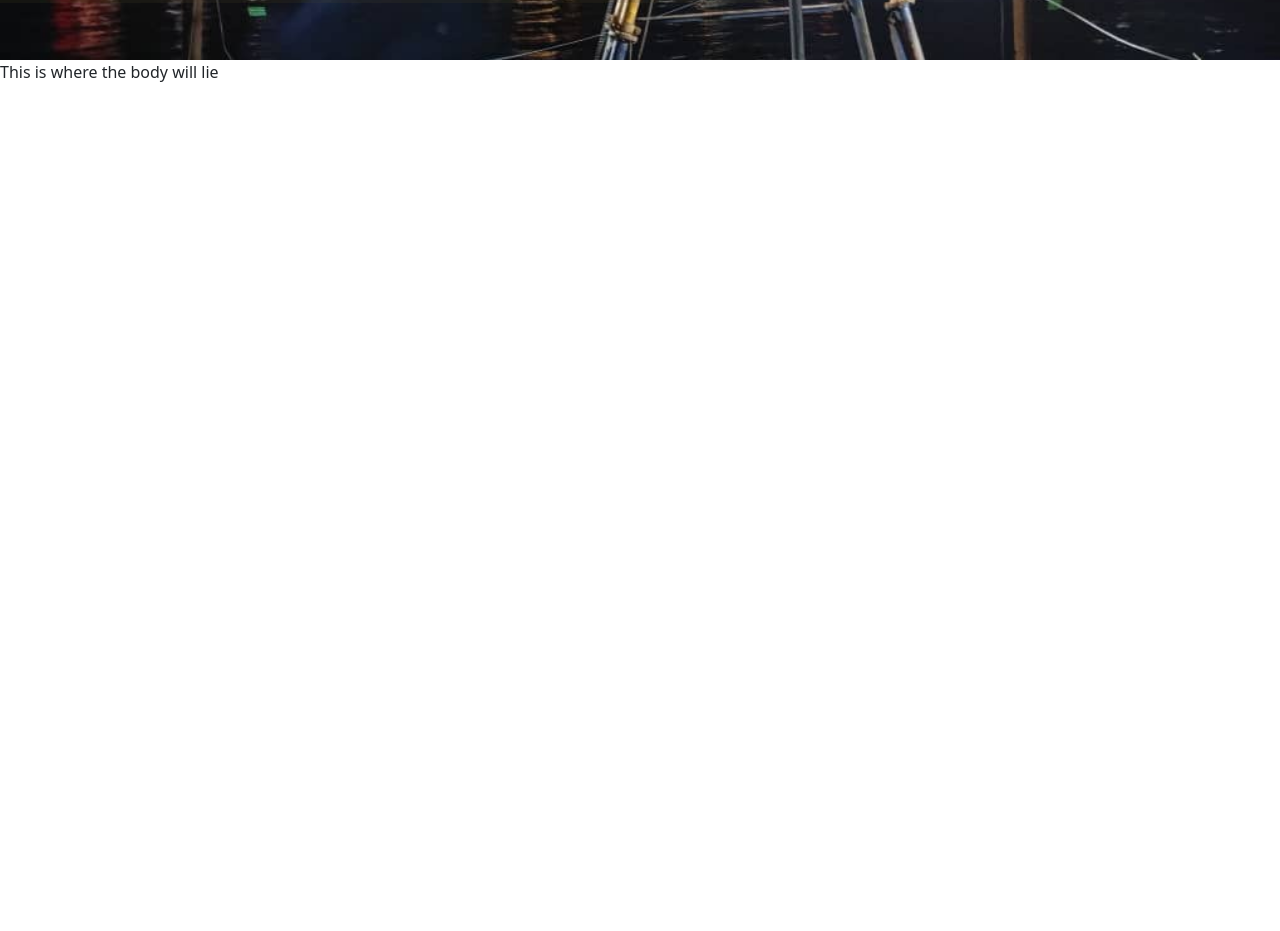
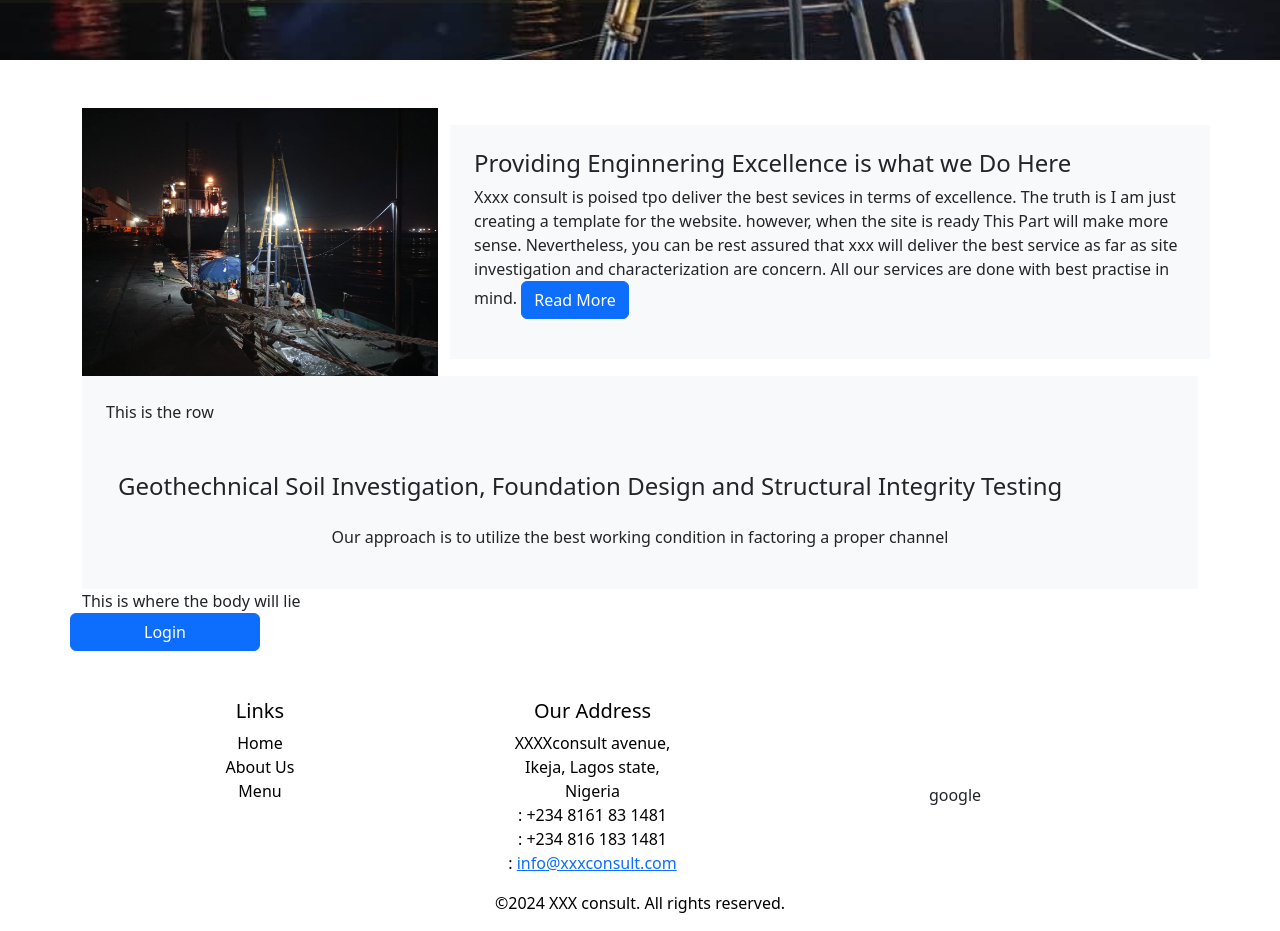
Before and after one commit to lecxis/terrakon, a React (Create React App) app: page / in a window 1280 px wide. Shown: the part 540-1471 px from the top of the page. Before the commit the page ends 800 px from the top, so only its background shows below. Built offline with nearby package versions, Linux system fonts and the light colour scheme.

Commit message:
the website is gaining momentum

```diff
--- a/src/App.js
+++ b/src/App.js
@@ -2,6 +2,8 @@ import logo from './logo.svg';
 import './App.css';
 
 import Header from './components/header';
+import Footer from './components/footer';
+import Home from './components/homeComponent';
 
 
 function App() {
@@ -10,8 +12,8 @@ function App() {
 
       <Header/>
 
-
-       This is where the body will lie
+       <Home/>
+       <Footer/>
     </div>
   );
 }
--- /dev/null
+++ b/src/components/footer.js
@@ -0,0 +1,57 @@
+import React from 'react';
+
+
+
+const Footer = () => {
+  return (
+    <footer className="bg-gray-900 text-black py-6 text-center">
+
+        <div className="container">
+            <div className="row justify-content-center">
+                <div className="col-4 offset-1 col-sm-2">
+                    <h5>Links</h5>
+                    <ul className="list-unstyled">
+                      <li>Home</li>
+                        <li>About Us</li>
+                        <li>Menu</li>
+                       {/*<li><Link to ='/home'>Home</Link></li>
+                        <li><Link to='/aboutus'>About Us</Link></li>
+                        <li><Link to='/menu'>Menu</Link></li>
+                        <li><Link to='/contactus'>Contact Us</Link></li>*/}
+                    </ul>
+                </div>
+                 <div className="col-7 col-sm-5">
+                    <h5>Our Address</h5>
+                    <address>
+		              XXXXconsult avenue, <br />
+		              Ikeja, Lagos state,<br />
+		              Nigeria<br />
+		              <i className="fa fa-phone fa-lg"></i>: +234 8161 83 1481<br />
+		              <i className="fa fa-fax fa-lg"></i>: +234 816 183 1481<br />
+		              <i className="fa fa-envelope fa-lg"></i>: <a href="mailto:oloniluaolalekan@gmail.com">
+                         info@xxxconsult.com</a>
+                    </address>
+                </div>
+
+                 <div className="col-12 col-sm-4 align-self-center">
+                    <div className="text-center">
+                        <a className="btn btn-social-icon btn-google" href="http://google.com/+">google<i className="fa fa-google-plus"></i></a>
+                        <a className="btn btn-social-icon btn-facebook" href="http://www.facebook.com/profile.php?id="><i className="fa fa-facebook"></i></a>
+                        <a className="btn btn-social-icon btn-linkedin" href="http://www.linkedin.com/in/"><i className="fa fa-linkedin"></i></a>
+                        <a className="btn btn-social-icon btn-twitter" href="http://twitter.com/"><i className="fa fa-twitter"></i></a>
+                        <a className="btn btn-social-icon btn-google" href="http://youtube.com/"><i className="fa fa-youtube"></i></a>
+                        <a className="btn btn-social-icon" href="mailto:"><i className="fa fa-envelope-o"></i></a>
+                    </div>
+                </div>
+
+                </div>
+                </div>
+
+      <p className="text-sm">&copy;
+        {new Date().getFullYear()} XXX consult. All rights reserved.</p>
+
+    </footer>
+  );
+};
+
+export default Footer;
--- /dev/null
+++ b/src/components/homeComponent.js
@@ -0,0 +1,86 @@
+import Container from 'react-bootstrap/Container';
+import {Button, Row, Col} from 'react-bootstrap';
+
+function Main() {
+
+function clickMe(string){
+console.log(string);
+console.log('lets engage the api');
+			const postData = {
+  "email": "superadmin@gmail.com",
+  "password": "123Pa$$word!"
+}
+const tenantId= 'defaulthtac';
+
+
+fetch('https://htacapi.onrender.com/api/defaulthtac/Account/authenticate',
+{
+  method: 'POST', // Specify the HTTP method
+  headers: {
+    'X-TenantDomain': 'htacapi.onrender.com',
+	'Content-Type': 'application/json' // Set the content type of the request body
+
+  },
+  body: JSON.stringify(postData) // Convert the JavaScript object to a JSON string
+})
+  .then(response => {
+    if (!response.ok) {
+      throw new Error(`HTTP error! status: ${response.status}`);
+    }
+    return response.json();
+  })
+  .then(data => {
+    console.log('User created:', data);
+  })
+  .catch(error => {
+    console.error('Error creating user:', error);
+  });
+
+}
+
+  return (
+
+    <Container className='my-5'>
+    <Row className="align-items-center">
+        <Col sm={8} className="mx-auto bg-light p-4">
+        <h4> Providing Enginnering Excellence is what we Do Here</h4>
+                    <p> Xxxx consult is poised tpo deliver the best sevices in terms of excellence. The truth
+                      is I am just creating a template for the website. however, when the site is ready This
+                      Part will make more sense. Nevertheless, you can be rest assured that xxx will deliver the
+                      best service as far as site investigation and characterization are concern. All our services
+                      are done with best practise in mind.  <Button outline> Read More</Button>
+                    </p>
+
+        </Col>
+        <Col sm={4} xs={12} lg={{ order: 'first' }}>
+
+        <img
+    src={process.env.PUBLIC_URL + '/asset/images/ship-rig.jpg'}
+         alt="Rig beside a ship" width = "360"
+         className="img-fluid m-6"
+
+       />
+        </Col>
+      </Row>
+
+      <Row className="mx-auto bg-light p-4">
+        This is the row
+        <Col xs={12}  >
+             <h4 className="mt-5"> Geothechnical Soil Investigation, Foundation Design and Structural Integrity Testing</h4>
+
+             <p className="text-center mt-4"> Our approach is to utilize the best working condition in factoring a proper channel</p>
+        </Col>
+      </Row>
+
+        This is where the body will lie
+
+        <Row md={6}>
+         <Button outline onClick={()=>{clickMe('buut')}} >
+          <span className="fa fa-sign-in fa-lg"></span> Login</Button>
+        </Row>
+
+    </Container>
+  )};
+
+
+ export default Main;
```
Also changed, not shown: 1 other file (tests, documents, lock files or other folders).
